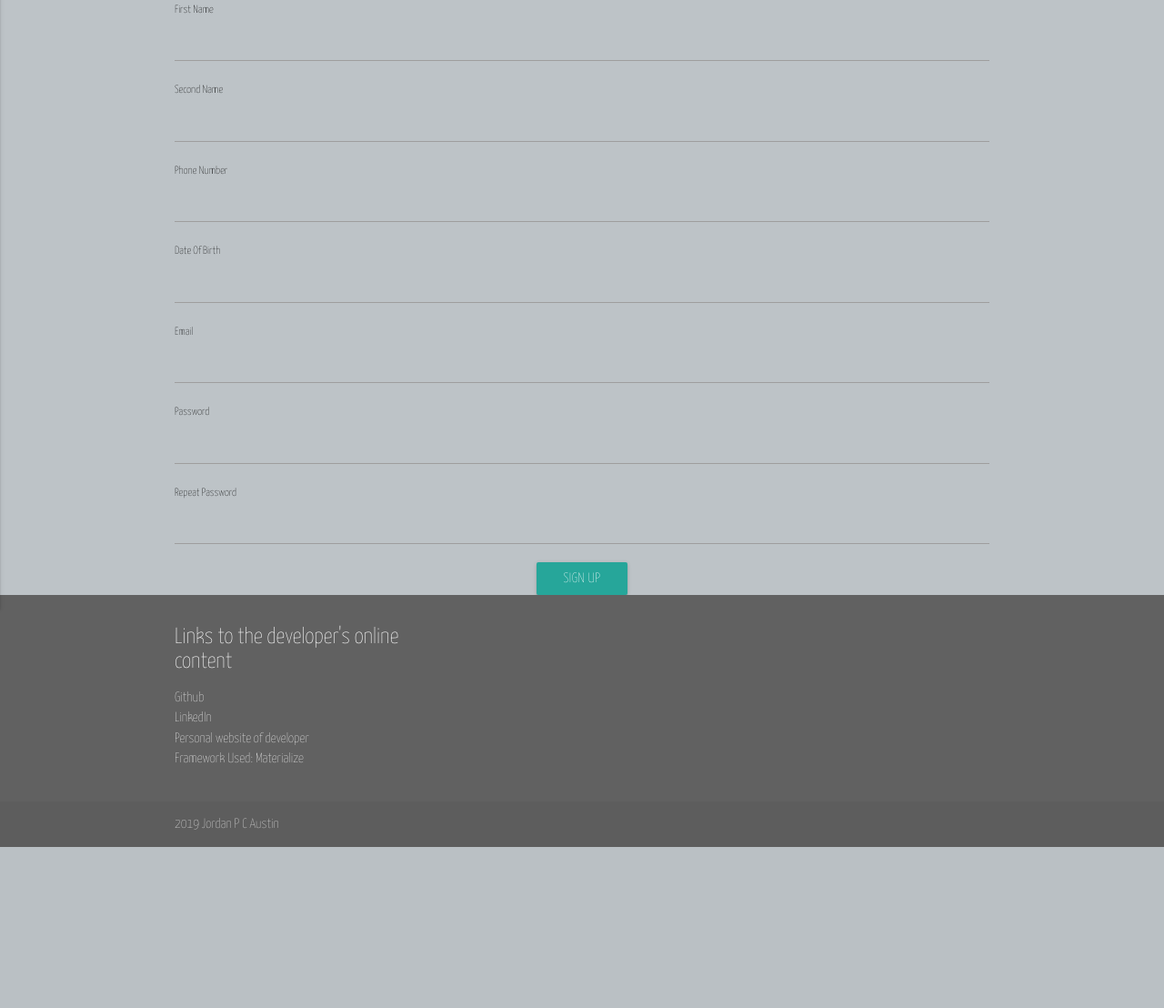
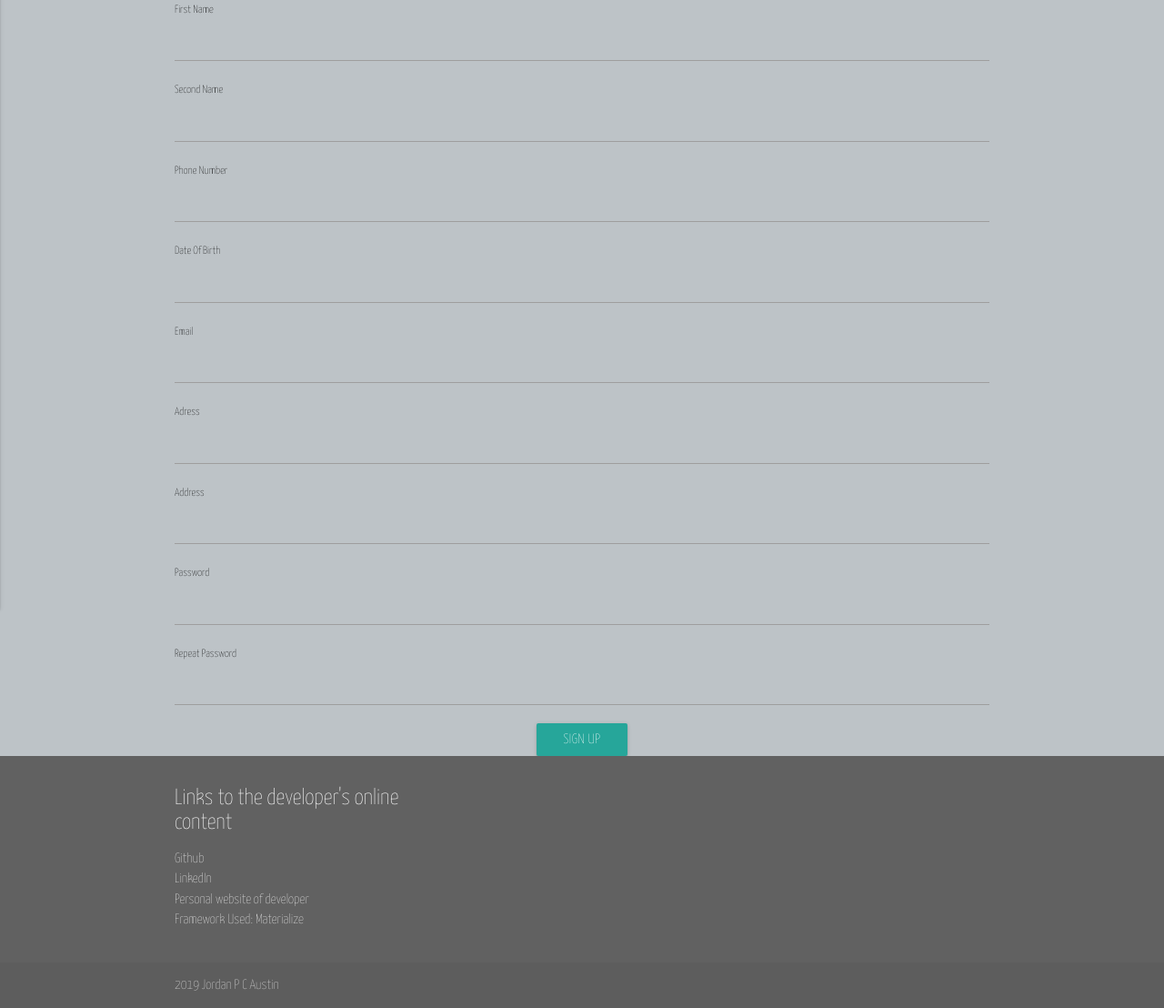
Before and after one commit to IsaacPCooper/Car-Catalogue, a PHP site: page /signup.php in a window 1280 px wide. Shown: the part 191-1299 px from the top of the page at 91% size. Before the commit the page ends 1122 px from the top, so only its background shows below. Run offline with PHP 8.4, Linux system fonts and the light colour scheme; some libraries are stand-ins or nearby versions.

Commit message:
postcode + address

```diff
--- a/edituser.php
+++ b/edituser.php
@@ -32,7 +32,7 @@
 <input type="text" name="editDOB">
 </div>
 <div align="center" class="input-group">
-  <button type="submit" name="edit-user" class="btn">Sign Up</button>
+  <button type="submit" name="edit-user" class="btn">Edit Details</button>
 </div>
 </div>
 </form>
--- a/signup.php
+++ b/signup.php
@@ -36,6 +36,16 @@
   <label>Email</label>
   <input type="text" name="UserEmail">
 </div>
+<!--Address Input w/ Label-->
+<div class="input-group">
+<label>Adress</label>
+<input type="text" name="UserAddress">
+</div>
+<!--Postcode Input w/ Label-->
+<div class="input-group">
+<label>Address</label>
+<input type="text" name="UserPostcode">
+</div>
   <!--Password input w/ Label-->
 <div class="input-group">
   <label>Password</label>
```
Also changed, not shown: includes/signup.inc.php (+7 -5 lines).
